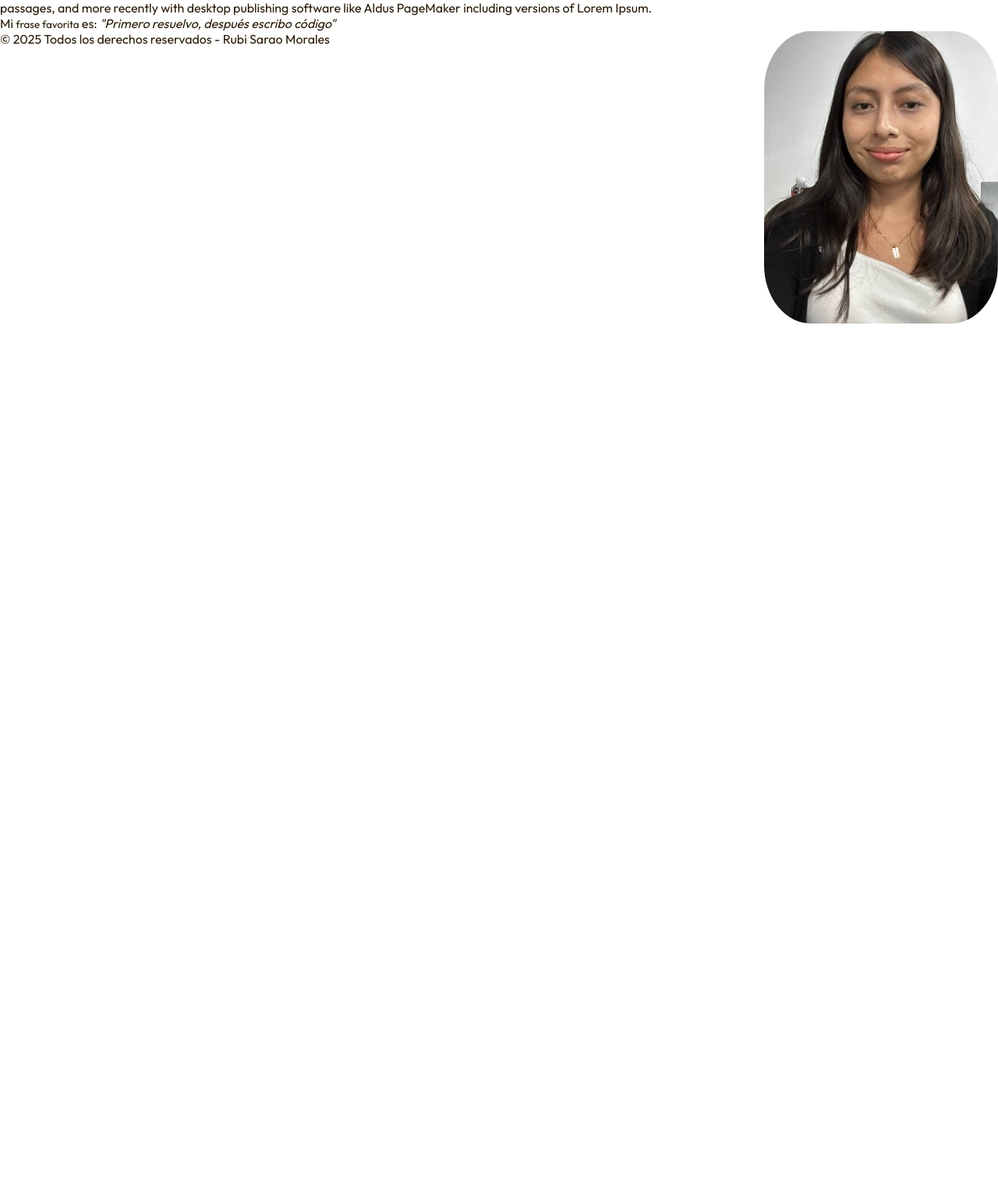
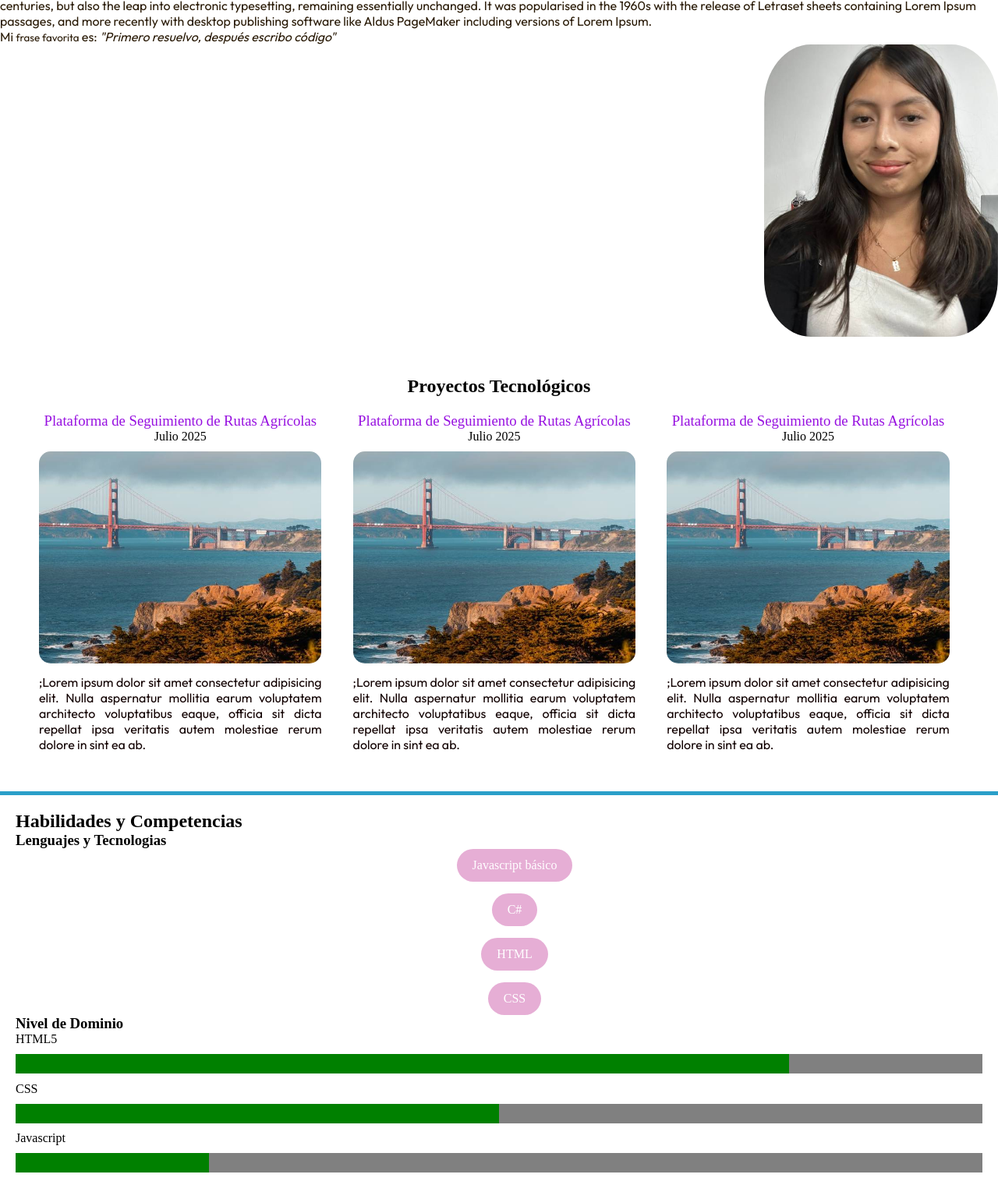
Before and after one commit to rubist7/portafolio-rsarao, a plain HTML site: page index.html in a window 1280 px wide. Shown: the part 352-1890 px from the top of the page at 78% size. Before the commit the page ends 800 px from the top, so only its background shows below. Drawn offline with Linux system fonts and the light colour scheme; a web font is replaced by a local one.

Commit message:
tercera actualización

```diff
--- a/css/main.css
+++ b/css/main.css
@@ -15,7 +15,7 @@
             font-size: 50px;
          }
 
-         h2{
+         h2 h3{
              font-family: "Cal Sans", sans-serif;
 
          }
@@ -30,3 +30,70 @@
             border-radius: 20%;
             float: right;
         }
+
+        main {
+            overflow: hidden;
+        }
+
+        section{
+            overflow: hidden;
+        }
+
+        #proyectos {
+            padding: 20px 30px;
+            border-top: solid 5px color #2a9fc9;
+            margin-top: 30px;
+            text-align: center;
+        }
+
+        .proyecto {
+            float: left;
+            width: 33%;
+            margin-top: 20px;
+        }
+
+        .proyecto img{
+            width: 90%;
+            border-radius: 15px;
+            margin-top: 10px;
+        }
+
+        .proyecto p{
+            text-align: justify;
+            padding: 10px 20px;
+            color: #110000;
+        }
+
+        .proyecto h3{
+            color: #9710e0;
+            font-weight: lighter;
+        }
+        #habilidades{
+            overflow: hidden;
+            margin-top: 20px;
+            padding: 20px;
+            border-top: solid 5px #2a9fc9;
+            margin-bottom: 30px;
+        }
+
+        progress{
+            width: 100%;
+            height: 25px;
+            border-radius: 5px;
+            margin: 10px 0;
+        }
+
+        .lista-tecnologias{
+            list-style: none;
+            display: grid;
+            margin-left: 0;
+            gap:15px
+        }
+
+        .lista-tecnologias li{
+            background-color: #e6aed5;
+            color: #fff;
+            padding: 12px 20px;
+            border-radius: 25px;
+            text-align: center;
+        }
--- a/index.html
+++ b/index.html
@@ -1,10 +1,13 @@
 <!DOCTYPE html> <!--ESTE ES UN COMENTARIO-->
+
+.
 <html lang="es">
 
 <head>
     <title>Portafolio Profesional | Rubi Sarao Morales</title>
     <link rel="stylesheet" href="css/main.css" />
 </head>
+
 <body>
     <header><!-- ENCABEZADO DE LA PAGINA WEB -->
         <h1>Portafolio Profesional</h1>
@@ -12,9 +15,9 @@
     </header>
     <!-- MENU DE NAVEGACION -->
     <nav>
-        <a href="#">Inicio</a>
         <a href="#">Sobre mi</a>
-        <a href="#">Mi experiencia</a>
+        <a href="#proyectos">Proyectos Tecnológicos</a>
+        <a href="#habilidades">habilidades</a>
         <a href="#">Conctactame</a>
     </nav>
     <!--ESTE ES MI CONTENIDO PRINCIPAL-->
@@ -29,7 +32,58 @@
                 release of Letraset sheets containing Lorem Ipsum passages, and more recently with desktop publishing
                 software like Aldus PageMaker including versions of Lorem Ipsum.</p>
             <p>Mi <small>frase favorita</small> es: <em>"Primero resuelvo, después escribo código"</em></p>
-            <img src="images/Foto-Perfil.jpg"  alt="Foto de perfil" id="Foto-Perfil"
+            <img src="images/Foto-Perfil.jpg" alt="Foto de perfil" id="Foto-Perfil" />
+        </section>
+        <section id="proyectos">
+            <h2>Proyectos Tecnológicos</h2>
+            <article class="proyecto">
+                <h3>Plataforma de Seguimiento de Rutas Agrícolas</h3>
+                <time datetime="2025-07">Julio 2025</time>
+                <img src="images/Proyecto nuevo.jpg">
+                <p>;Lorem ipsum dolor sit amet consectetur adipisicing elit. Nulla aspernatur mollitia earum voluptatem
+                    architecto voluptatibus eaque, officia sit dicta repellat ipsa veritatis autem molestiae rerum
+                    dolore in sint ea ab.</p>
+            </article>
+            <article class="proyecto">
+                <h3>Plataforma de Seguimiento de Rutas Agrícolas</h3>
+                <time datetime="2025-07">Julio 2025</time>
+                <img src="images/Proyecto nuevo.jpg">
+                <p>;Lorem ipsum dolor sit amet consectetur adipisicing elit. Nulla aspernatur mollitia earum voluptatem
+                    architecto voluptatibus eaque, officia sit dicta repellat ipsa veritatis autem molestiae rerum
+                    dolore in sint ea ab.</p>
+            </article>
+            <article class="proyecto">
+                <h3>Plataforma de Seguimiento de Rutas Agrícolas</h3>
+                <time datetime="2025-07">Julio 2025</time>
+                <img src="images/Proyecto nuevo.jpg">
+                <p>;Lorem ipsum dolor sit amet consectetur adipisicing elit. Nulla aspernatur mollitia earum voluptatem
+                    architecto voluptatibus eaque, officia sit dicta repellat ipsa veritatis autem molestiae rerum
+                    dolore in sint ea ab.</p>
+                <article>
+        </section>
+        <section id="habilidades">
+        <h2> Habilidades y Competencias</h2>
+        <h3> Lenguajes y Tecnologias</h3>
+        <ul class="lista-tecnologias">
+            <li>Javascript básico</li>
+             <li>C#</li>
+              <li>HTML</li>
+               <li>CSS</li>
+        </ul>
+        <h3>Nivel de Dominio</h3>
+        <div>
+            <label>HTML5</label>
+            <progress max="100" value="80">80%</progress>
+        </div>
+        <div>
+            <label>CSS</label>
+            <progress max="100" value="50">50%</progress>
+        </div>
+        <div>
+            <label>Javascript</label>
+            <progress max="100" value="20">20%</progress>
+        </div>
+
         </section>
     </main>
     <footer>
```
Also changed, not shown: images/Proyecto nuevo.jpg (added).
